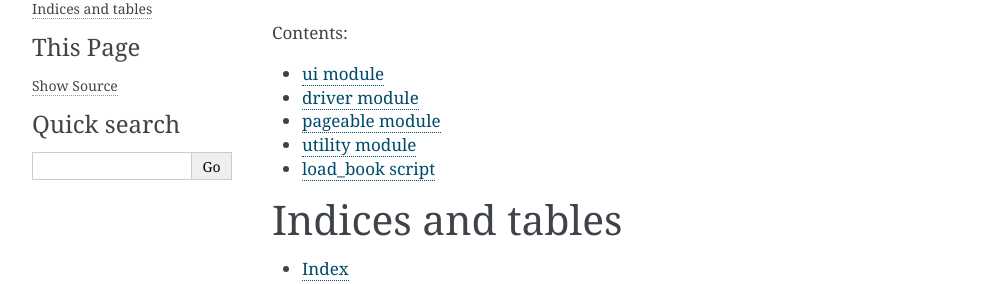
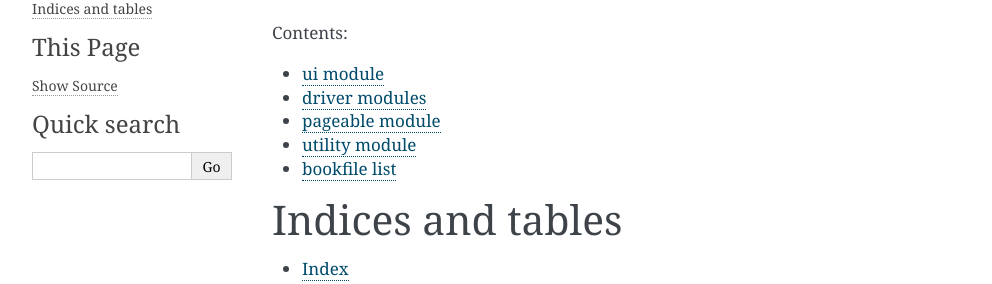
Before and after one commit to Bristol-Braille/canute-ui, a Sphinx documentation site: the page built from doc/index.rst, in a window 1280 px wide. Shown: the part 138-422 px from the top of the page, without its empty margins (148-1140 px from the left). Built offline with Sphinx 7.4.7, drawn with Linux system fonts in a browser that asks for light colours; pages that are not in the unit, such as notebooks, are missing from menus.

Commit message:
name changes

```diff
--- a/doc/bookfile_list.rst
+++ b/doc/bookfile_list.rst
@@ -1,4 +1,4 @@
-load_book script
+bookfile list
 ================
 
 .. automodule:: bookfile_list
--- a/doc/driver.rst
+++ b/doc/driver.rst
@@ -1,4 +1,4 @@
-driver module
+driver modules
 =============
 
 .. automodule:: driver
```
Also changed, not shown: 1 other file.
